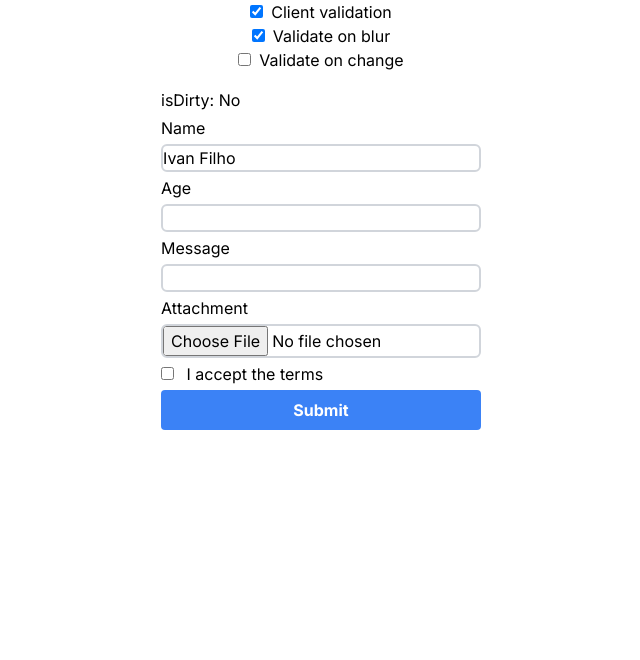
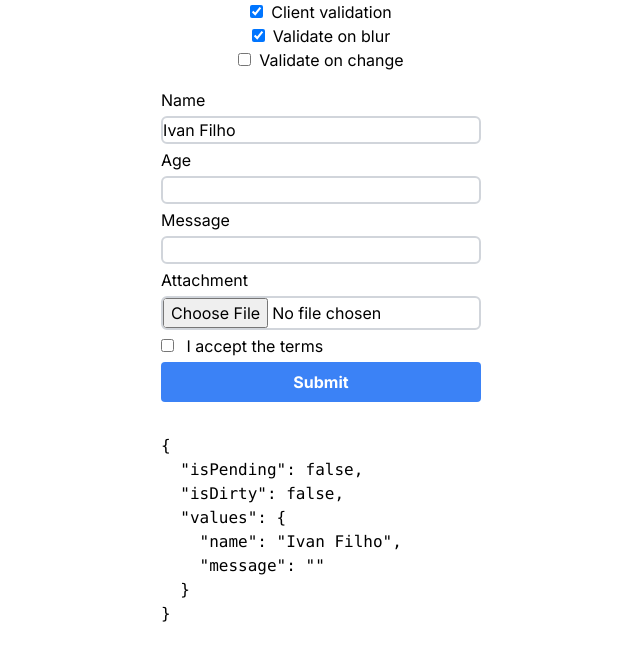
Before and after one commit to ivanfilhoz/safe-form, a Next.js app: page / in a window 1280 px wide. Shown: the top 660 px of the page, without its empty margins (319-959 px from the left). Built offline with nearby package versions, Linux system fonts and the light colour scheme.

Commit message:
feat: improve performance, add getValues and change validateAll to validate

```diff
--- a/app/forms/hello/form.tsx
+++ b/app/forms/hello/form.tsx
@@ -23,6 +23,7 @@ export const HelloForm = ({
     response,
     isPending,
     isDirty,
+    getValues,
     getField,
     setField,
     validateField
@@ -49,7 +50,6 @@ export const HelloForm = ({
 
   return (
     <form {...connect()} className='flex flex-col w-[320px] gap-1 mt-4'>
-      isDirty: {isDirty ? 'Yes' : 'No'}
       <label htmlFor='name'>Name</label>
       <input {...bindField('name')} autoComplete='off' />
       {fieldErrors.name && (
@@ -84,6 +84,18 @@ export const HelloForm = ({
       </button>
       {error && <div className='text-sm text-red-500'>{error}</div>}
       {response && <div>{response}</div>}
+      <br />
+      <pre>
+        {JSON.stringify(
+          {
+            isPending,
+            isDirty,
+            values: getValues()
+          },
+          null,
+          2
+        )}
+      </pre>
     </form>
   )
 }
--- a/app/forms/hello/schema.ts
+++ b/app/forms/hello/schema.ts
@@ -4,6 +4,6 @@ export const helloSchema = z.object({
   name: z.string().min(3, 'Name must be at least 3 characters'),
   age: z.number().int().min(18, 'You must be at least 18 years old'),
   message: z.string().min(10, 'Message must be at least 10 characters'),
-  attachment: z.instanceof(File).nullable(),
+  attachment: z.instanceof(File).nullable().optional(),
   terms: z.boolean().refine((value) => value, 'You must accept the terms')
 })
--- a/package.json
+++ b/package.json
@@ -1,6 +1,6 @@
 {
   "name": "safe-form",
-  "version": "0.3.1",
+  "version": "0.4.0",
   "description": "⚡️ End-to-end type-safety from client to server.",
   "main": "dist/safe-form.es.js",
   "types": "dist/index.d.ts",
@@ -11,7 +11,8 @@
   "scripts": {
     "dev": "next dev",
     "build": "vite build",
-    "test": "vitest"
+    "test": "vitest",
+    "typecheck": "tsc --noEmit"
   },
   "repository": {
     "type": "git",
--- a/src/useForm.ts
+++ b/src/useForm.ts
@@ -3,6 +3,7 @@
 import { createFormData } from '@/helpers/serializer'
 import {
   FormHTMLAttributes,
+  HTMLAttributes,
   InputHTMLAttributes,
   RefAttributes,
   RefObject,
@@ -14,7 +15,7 @@ import {
   useState,
   useTransition
 } from 'react'
-import { flushSync, useFormState } from 'react-dom'
+import { useFormState } from 'react-dom'
 import type { Schema } from 'zod'
 import { parseValueFromInput } from './helpers/parseValueFromInput'
 import { parseZodError } from './helpers/parseZodError'
@@ -43,18 +44,17 @@ type UseFormReturn<Input extends FormInput, FormResponse> = {
   fieldErrors: FormFieldErrors<Input>
   isPending: boolean
   isDirty: boolean
-  values: Input
+  getValues: () => Input
   setValues: (values: Input) => void
   connect: () => FormHTMLAttributes<HTMLFormElement>
-  getAll: () => Input
-  validateAll: () => boolean
+  validate: () => boolean
   getField: <Field extends keyof Input>(name: Field) => Input[Field]
   setField: <Field extends keyof Input>(
     name: Field,
     value: Input[Field]
   ) => void
   validateField: <Field extends keyof Input>(name: Field) => boolean
-  bindField: (name: keyof Input) => any // TODO: Fix this type
+  bindField: (name: keyof Input) => HTMLAttributes<BindableField>
 }
 
 export const useForm = <Input extends FormInput, FormResponse>({
@@ -75,43 +75,22 @@ export const useForm = <Input extends FormInput, FormResponse>({
   const [isDirty, setIsDirty] = useState(false)
   const [formState, formAction] = useFormState(action, initialState ?? null)
   const [fieldErrors, setFieldErrors] = useState<FormFieldErrors<Input>>({})
-  const [values, setValues] = useState<Input>(
-    (initialValues as Input) ?? ({} as Input)
-  )
+  const values = useRef<Input>(initialValues as Input)
 
-  const getAll = useCallback(() => {
-    // If there are no bound fields, just return values
-    if (!inputRef.current) {
-      return values
-    }
+  const getValues = useCallback(() => {
+    return values.current
+  }, [])
 
-    // Otherwise, get the values from the bound fields
-    let _values: Record<string, unknown> = values
-    for (const [field, ref] of Object.entries(inputRef.current)) {
-      if (!ref?.current) {
-        continue
-      }
+  const setValues = useCallback((newValues: Input) => {
+    values.current = newValues
+  }, [])
 
-      _values[field] = parseValueFromInput(ref.current)
-    }
-
-    setValues({
-      ...values,
-      ...(_values as Input)
-    })
-
-    return _values as Input
-  }, [inputRef, values])
-
-  const validateAll = useCallback(() => {
-    // Get all the values before validating
-    const input = getAll()
-
+  const validate = useCallback(() => {
     // If there is no schema, skip validation
     if (!schema) return true
 
     // Validate all fields
-    const validation = schema.safeParse(input)
+    const validation = schema.safeParse(values.current)
 
     if (!validation.success) {
       setFieldErrors(parseZodError(validation.error))
@@ -121,43 +100,35 @@ export const useForm = <Input extends FormInput, FormResponse>({
     // Reset field errors if validation is successful
     setFieldErrors({})
     return true
-  }, [setFieldErrors, schema, inputRef, getAll])
+  }, [setFieldErrors, schema, inputRef])
 
   const getField = useCallback(
     <Field extends keyof Input>(name: Field) => {
-      return values[name]
+      return values.current[name]
     },
-    [values]
+    [values.current]
   )
 
   const setField = useCallback(
     <Field extends keyof Input>(name: keyof Input, value: Input[Field]) => {
-      if (value !== values[name]) {
+      // Set the dirty state if the value has changed
+      if (value !== initialValues?.[name]) {
         setIsDirty(true)
       }
 
-      setValues((values) => ({
-        ...values,
+      values.current = {
+        ...values.current,
         [name]: value
-      }))
+      }
+
+      validateField(name)
     },
-    [inputRef, setValues]
+    [inputRef]
   )
 
   const validateField = useCallback(
     <Field extends keyof Input>(name: Field) => {
-      // If it's a bound field, get the value from the ref
-      let value = values[name]
-      if (inputRef.current?.[name]?.current) {
-        value = parseValueFromInput(
-          inputRef.current[name]!.current!
-        ) as Input[Field]
-      }
-
-      // Set the field as dirty if the value has changed
-      if (value !== initialValues?.[name]) {
-        setIsDirty(true)
-      }
+      const value = values.current[name]
 
       // If there is no schema, skip validation
       if (!schema) return true
@@ -175,6 +146,8 @@ export const useForm = <Input extends FormInput, FormResponse>({
             ...fieldErrors,
             [name]: errors
           }))
+
+          // The field is invalid
           return false
         }
       }
@@ -184,9 +157,40 @@ export const useForm = <Input extends FormInput, FormResponse>({
         ...fieldErrors,
         [name]: undefined
       }))
+
+      // The field is valid
       return true
     },
-    [setFieldErrors, schema, inputRef, getAll]
+    [setFieldErrors, schema, inputRef, values.current]
+  )
+
+  const bindField = useCallback(
+    (name: keyof Input) => {
+      if (inputRef.current === null) {
+        inputRef.current = {}
+      }
+
+      inputRef.current[name] = createRef()
+
+      const mutate = (name: keyof Input) => {
+        const ref = inputRef.current?.[name]
+        if (!ref?.current) return
+
+        const newValue = parseValueFromInput(ref.current) as Input[keyof Input]
+
+        setField(name, newValue)
+      }
+
+      return {
+        ref: inputRef.current[name],
+        name: name.toString(),
+        defaultValue: initialValues?.[name] ?? '',
+        onBlur: validateOnBlur ? () => mutate(name) : undefined,
+        onChange: validateOnChange ? () => mutate(name) : undefined
+      } satisfies InputHTMLAttributes<HTMLInputElement> &
+        RefAttributes<BindableField>
+    },
+    [inputRef, setField, validateOnBlur, validateOnChange]
   )
 
   const connect = useCallback(() => {
@@ -199,21 +203,17 @@ export const useForm = <Input extends FormInput, FormResponse>({
 
         // If there is an onSubmit callback, call it
         if (onSubmit) {
-          const shouldSubmit = await onSubmit(getAll())
+          const shouldSubmit = await onSubmit(values.current)
           if (!shouldSubmit) return
         }
 
         // Validate all fields before submitting
-        let validation = false
-        flushSync(() => {
-          validation = validateAll()
-        })
-        if (!validation) {
+        if (!validate()) {
           return
         }
 
         // Create a FormData object from the values
-        const formData = createFormData(values)
+        const formData = createFormData(values.current)
 
         // Call the server action
         startTransition(async () => {
@@ -223,33 +223,13 @@ export const useForm = <Input extends FormInput, FormResponse>({
       action: formAction
     } satisfies Pick<FormHTMLAttributes<HTMLFormElement>, 'onSubmit' | 'action'>
   }, [
-    values,
-    validateAll,
+    values.current,
+    validate,
     setFieldErrors,
     formAction,
     startTransition,
     formAction
   ])
-
-  const bindField = useCallback(
-    (name: keyof Input) => {
-      if (inputRef.current === null) {
-        inputRef.current = {}
-      }
-
-      inputRef.current[name] = createRef()
-
-      return {
-        ref: inputRef.current[name],
-        name: name.toString(),
-        defaultValue: values[name],
-        onBlur: validateOnBlur ? () => validateField(name) : undefined,
-        onChange: validateOnChange ? () => validateField(name) : undefined
-      } satisfies InputHTMLAttributes<HTMLInputElement> &
-        RefAttributes<BindableField>
-    },
-    [inputRef, validateField, validateOnBlur, validateOnChange]
-  )
 
   useEffect(() => {
     if (formState?.error || formState?.fieldErrors) {
@@ -268,14 +248,13 @@ export const useForm = <Input extends FormInput, FormResponse>({
       formState?.fieldErrors ?? fieldErrors ?? ({} as FormFieldErrors<Input>),
     isPending,
     isDirty,
-    values,
+    getValues,
     setValues,
-    getAll,
-    validateAll,
+    connect,
+    validate,
     getField,
     setField,
     validateField,
-    connect,
     bindField
   }
 }
```
